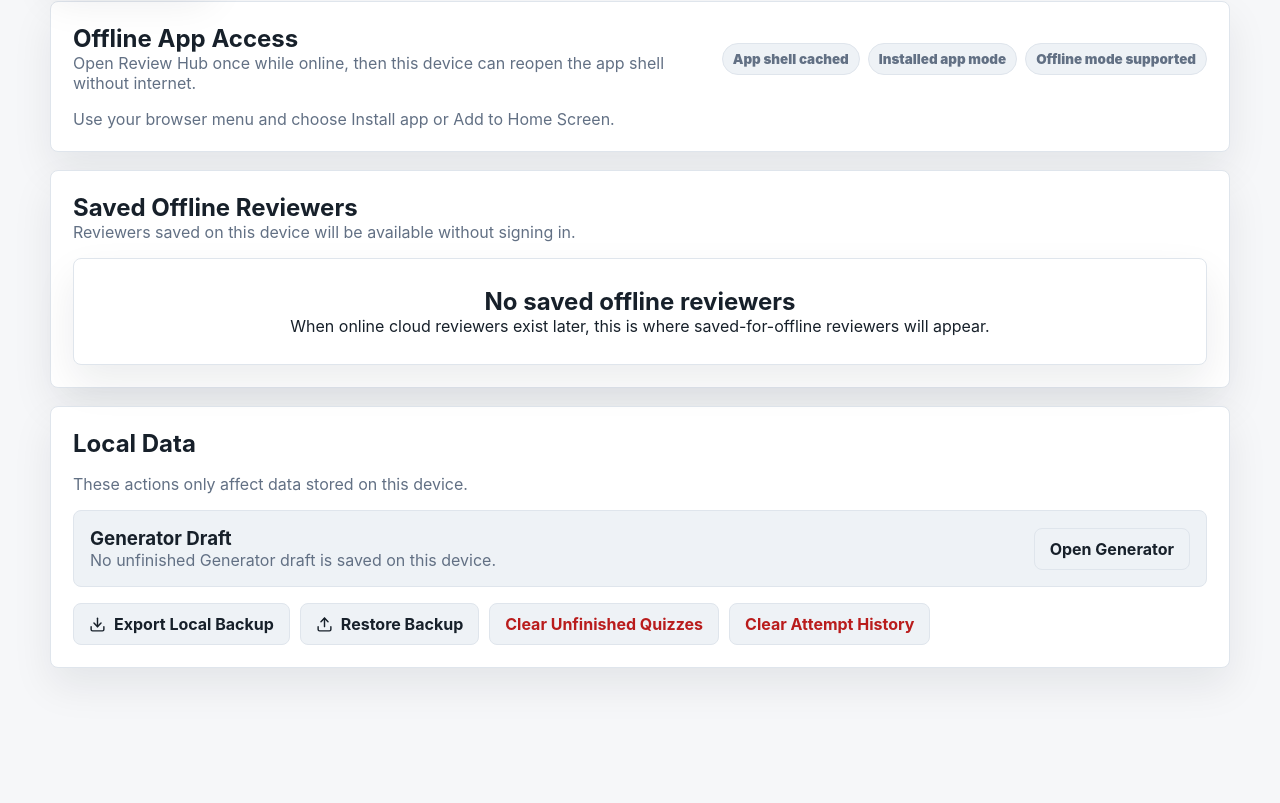
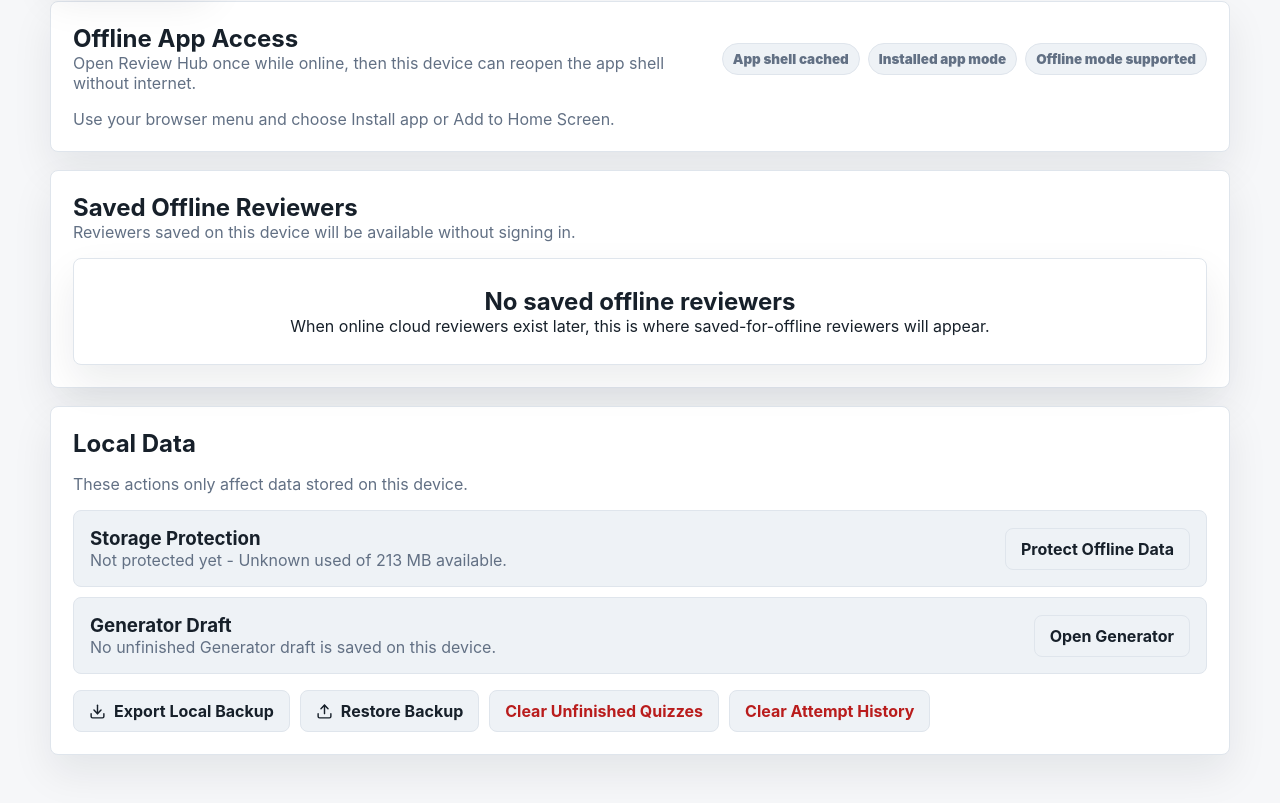
Before and after one commit to AlexPacaldo/ReviewHub, a React (Vite) app: page /library in a window 1280 px wide. Shown: the part 498-1301 px from the top of the page. Before the commit the page ends 1248 px from the top, so only its background shows below. Built offline with nearby package versions, Linux system fonts and the light colour scheme.

Commit message:
Add offline storage protection controls

```diff
--- a/src/pages/Library.jsx
+++ b/src/pages/Library.jsx
@@ -39,6 +39,12 @@
   const [generatorDraft, setGeneratorDraft] = useState(getGeneratorDraft);
   const [confirmAction, setConfirmAction] = useState(null);
   const [backupMessage, setBackupMessage] = useState("");
+  const [storageInfo, setStorageInfo] = useState({
+    supported: false,
+    persisted: false,
+    usage: null,
+    quota: null
+  });
 
   useEffect(() => {
     const updateOnlineStatus = () => setIsOnline(navigator.onLine);
@@ -61,6 +67,7 @@
     window.addEventListener("online", updateOnlineStatus);
     window.addEventListener("offline", updateOnlineStatus);
     window.addEventListener("beforeinstallprompt", captureInstallPrompt);
+    refreshStorageInfo();
     return () => {
       window.removeEventListener("online", updateOnlineStatus);
       window.removeEventListener("offline", updateOnlineStatus);
@@ -85,6 +92,50 @@
     setProgress(getAllProgress());
     setHistory(getAttemptHistory());
     setGeneratorDraft(getGeneratorDraft());
+  }
+
+  async function refreshStorageInfo() {
+    if (!navigator.storage) {
+      setStorageInfo({ supported: false, persisted: false, usage: null, quota: null });
+      return;
+    }
+
+    const [persisted, estimate] = await Promise.all([
+      navigator.storage.persisted ? navigator.storage.persisted() : false,
+      navigator.storage.estimate ? navigator.storage.estimate() : {}
+    ]);
+
+    setStorageInfo({
+      supported: true,
+      persisted,
+      usage: estimate.usage || null,
+      quota: estimate.quota || null
+    });
+  }
+
+  async function requestPersistentStorage() {
+    if (!navigator.storage?.persist) {
+      setBackupMessage("Persistent storage is not supported in this browser.");
+      return;
+    }
+
+    const persisted = await navigator.storage.persist();
+    await refreshStorageInfo();
+    setBackupMessage(persisted ? "Offline data is protected from automatic cleanup." : "Browser did not grant persistent storage yet.");
+  }
+
+  function formatBytes(value) {
+    if (!value) return "Unknown";
+    const units = ["B", "KB", "MB", "GB"];
+    let size = value;
+    let unitIndex = 0;
+
+    while (size >= 1024 && unitIndex < units.length - 1) {
+      size /= 1024;
+      unitIndex += 1;
+    }
+
+    return `${size.toFixed(size >= 10 || unitIndex === 0 ? 0 : 1)} ${units[unitIndex]}`;
   }
 
   async function installApp() {
@@ -271,6 +322,21 @@
         <div className="local-data-grid">
           <article className="local-data-row">
             <div>
+              <h3>Storage Protection</h3>
+              <p className="muted">
+                {storageInfo.supported
+                  ? `${storageInfo.persisted ? "Protected" : "Not protected yet"} - ${formatBytes(storageInfo.usage)} used of ${formatBytes(storageInfo.quota)} available.`
+                  : "This browser does not report storage protection status."}
+              </p>
+            </div>
+            <div className="button-row">
+              <button className="button subtle" type="button" onClick={requestPersistentStorage}>
+                Protect Offline Data
+              </button>
+            </div>
+          </article>
+          <article className="local-data-row">
+            <div>
               <h3>Generator Draft</h3>
               <p className="muted">
                 {generatorDraft
```
